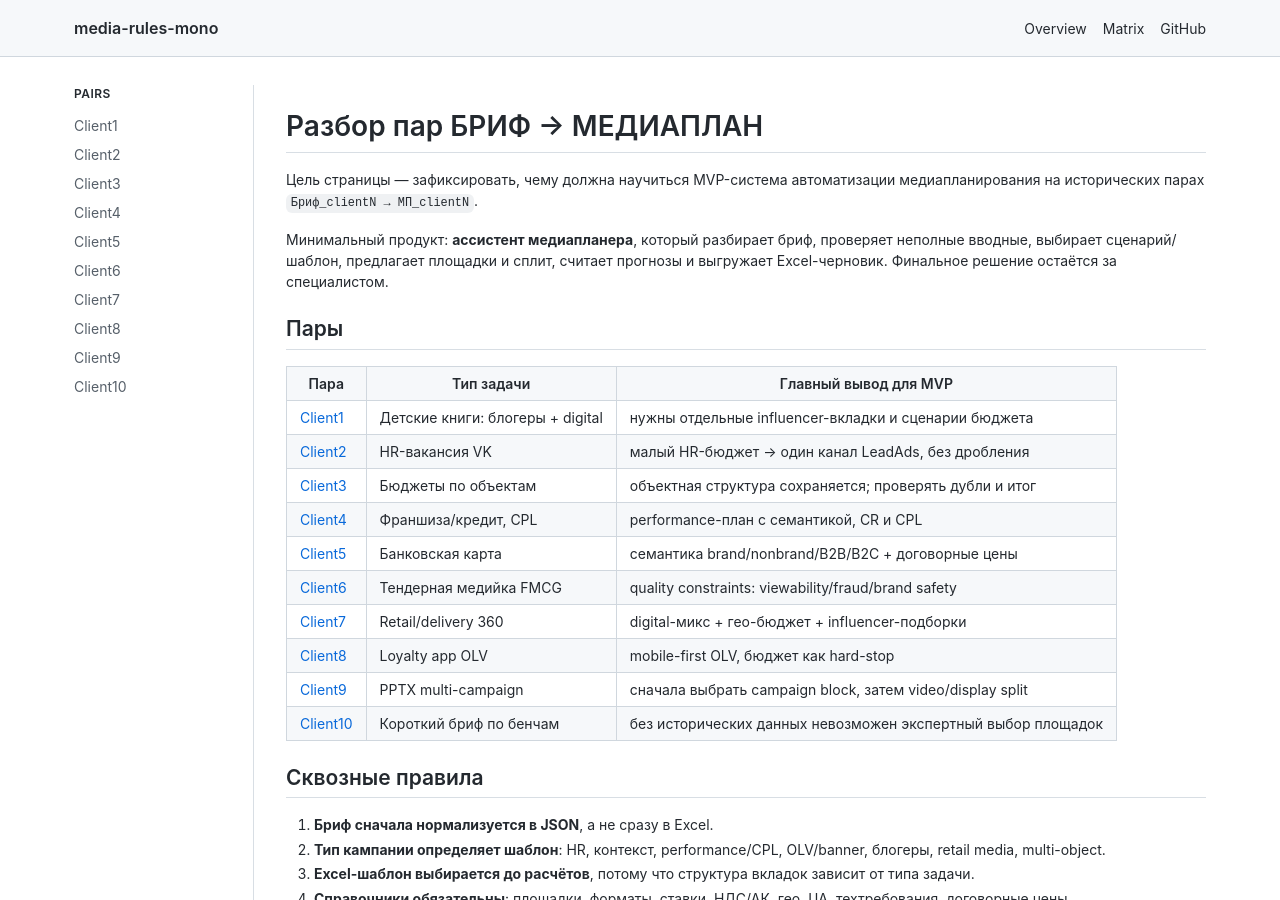
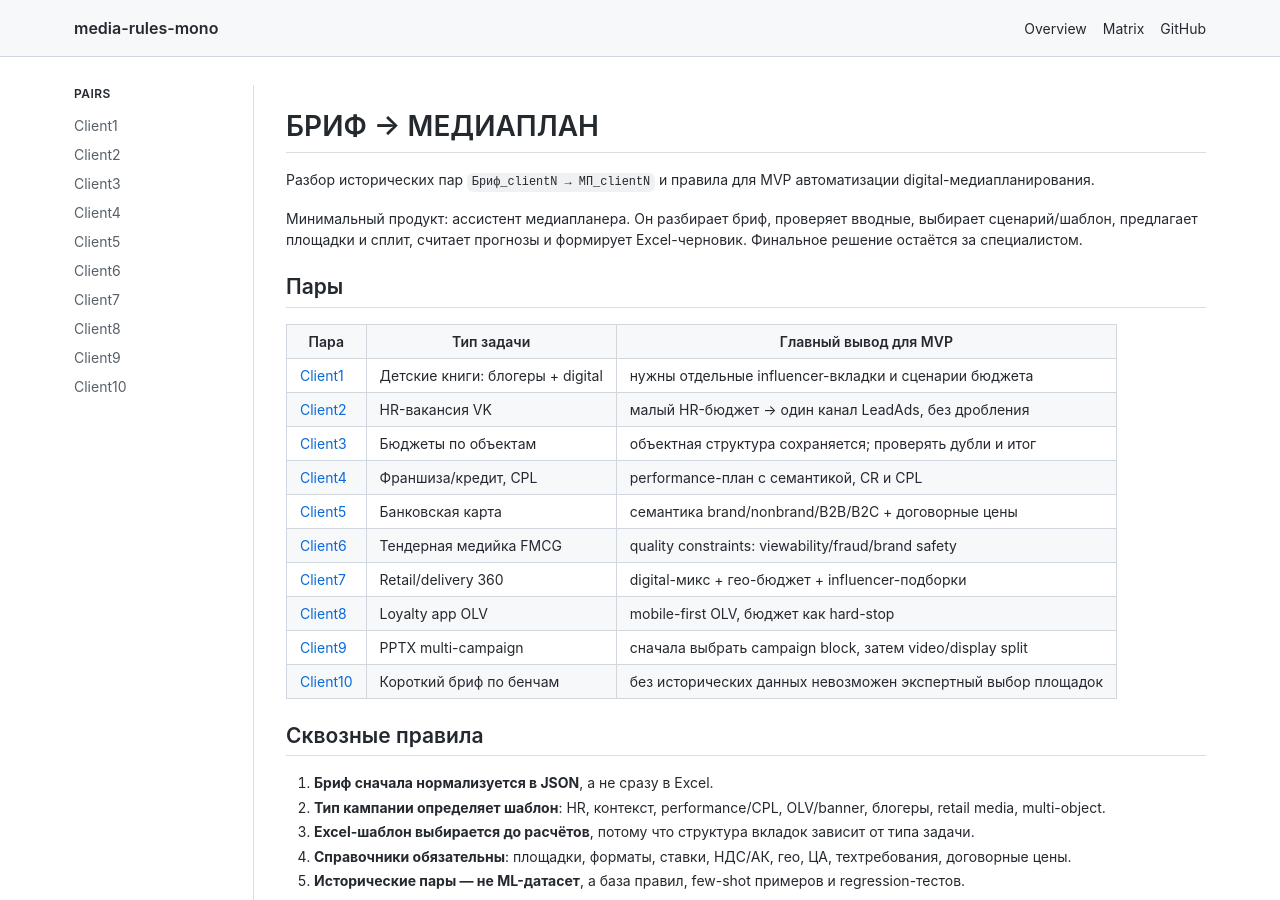
Before and after one commit to svoronkov-les13/media-rules-mono, a Jekyll site: the page built from index.md, in a window 1280 px wide and 900 px high. Built offline with Jekyll 4.4.1, drawn with Linux system fonts in a browser that asks for light colours; our own code applies the rules of GitHub Pages for plain Markdown files.

```diff
--- a/index.md
+++ b/index.md
@@ -1,12 +1,13 @@
 ---
+layout: default
 title: Разбор БРИФ → МЕДИАПЛАН
 ---
 
-# Разбор пар БРИФ → МЕДИАПЛАН
+# БРИФ → МЕДИАПЛАН
 
-Цель страницы — зафиксировать, чему должна научиться MVP-система автоматизации медиапланирования на исторических парах `Бриф_clientN → МП_clientN`.
+Разбор исторических пар `Бриф_clientN → МП_clientN` и правила для MVP автоматизации digital-медиапланирования.
 
-Минимальный продукт: **ассистент медиапланера**, который разбирает бриф, проверяет неполные вводные, выбирает сценарий/шаблон, предлагает площадки и сплит, считает прогнозы и выгружает Excel-черновик. Финальное решение остаётся за специалистом.
+Минимальный продукт: ассистент медиапланера. Он разбирает бриф, проверяет вводные, выбирает сценарий/шаблон, предлагает площадки и сплит, считает прогнозы и формирует Excel-черновик. Финальное решение остаётся за специалистом.
 
 ## Пары
 
```
